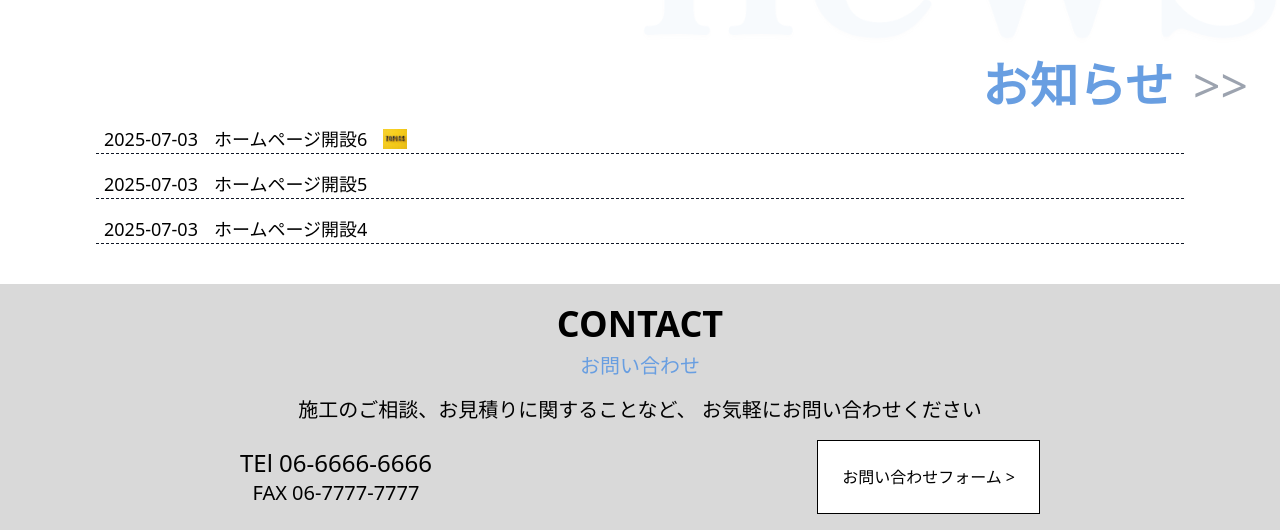
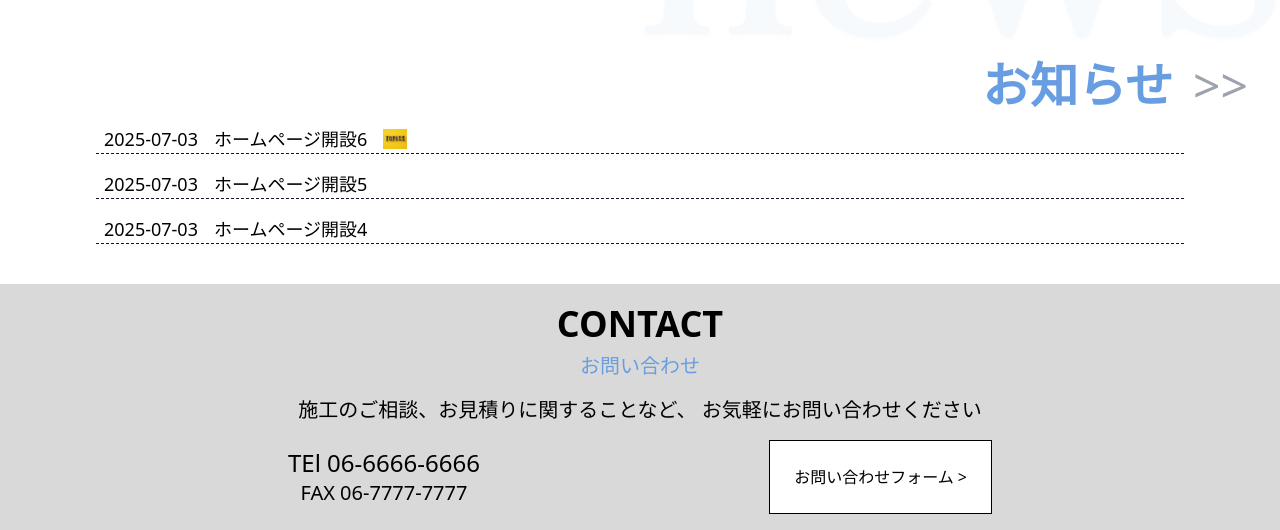
Before and after one commit to teppei1994667/OtaniKogyo_HP, a Next.js app: page / in a window 1280 px wide. Shown: the part 5277-5807 px from the top of the page. Built offline with nearby package versions, Linux system fonts and the light colour scheme.

Commit message:
TOP:お問い合わせ 微修正

```diff
--- a/src/app/component/Contact.tsx
+++ b/src/app/component/Contact.tsx
@@ -27,7 +27,7 @@ export const Contact = () => {
         </Grid>
         <Grid
           container
-          className="justify-between items-center mt-4 ml-8 sm:ml-28 md:ml-48 lg:ml-60 mr-8 sm:mr-28 md:mr-48 lg:mr-60 pb-4"
+          className="justify-between items-center mt-4 ml-8 sm:ml-28 md:ml-48 lg:ml-64 xl:ml-72 2xl:ml-96 mr-8 sm:mr-28 md:mr-48 lg:mr-64 xl:mr-72 2xl:mr-95 pb-4"
         >
           <Grid>
             <h1 className="text-sm md:text-xl xl:text-2xl whitespace-pre-line text-center">
@@ -38,7 +38,7 @@ export const Contact = () => {
             </h1>
           </Grid>
           <Grid>
-            <button className="text-xs lg:text-base bg-white border border-black p-3 lg:p-6 hover:bg-gray-200 transition-colors duration-300">
+            <button className="text-xs lg:text-base bg-white border border-black p-3 md:p-5 lg:p-6 hover:bg-gray-200 transition-colors duration-300">
               {`お問い合わせフォーム  >`}
             </button>
           </Grid>
```
